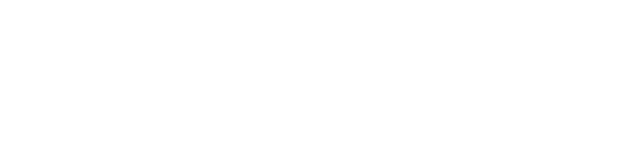
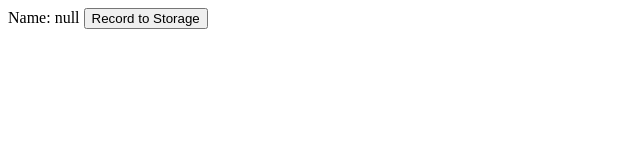
Before and after one commit to dzarezenko/beetroot2-web-storage, a plain HTML site: page index.html in a window 1280 px wide. Shown: the whole page, without its empty margins (0-640 px from the left). Drawn offline with Linux system fonts and the light colour scheme.

Commit message:
Local storage examples

```diff
--- a/index.html
+++ b/index.html
@@ -7,5 +7,8 @@
 </head>
 <body>
   <script src="js/storage.js"></script>
+
+
+  <button onclick="recordValue()">Record to Storage</button>
 </body>
 </html>
--- a/js/storage.js
+++ b/js/storage.js
@@ -0,0 +1,10 @@
+let data = window.localStorage;
+console.log(data);
+
+function recordValue() {
+  window.localStorage.setItem('name', "Alex");
+}
+
+document.write("Name: " + window.localStorage.getItem('name'));
+
+//window.localStorage.clear();
```
